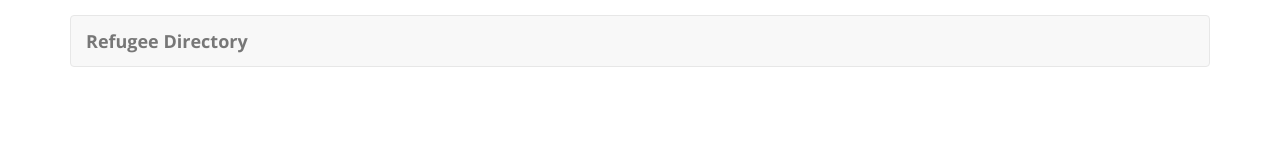
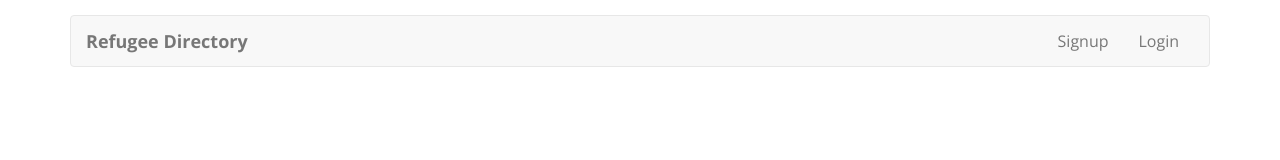
Before and after one commit to Md-Almasri/Refugee-Directory-React-app, a React (Create React App) app: page / in a window 1280 px wide. Shown: the top 160 px of the page. Built offline with nearby package versions, Linux system fonts and the light colour scheme.

Commit message:
Add signup and login links to Nav

```diff
--- a/src/App.js
+++ b/src/App.js
@@ -1,10 +1,16 @@
 import React, { Component } from 'react';
-import { Link } from 'react-router-dom';
-import { Navbar } from 'react-bootstrap';
+import { withRouter, Link } from 'react-router-dom';
+import { Nav, Navbar } from 'react-bootstrap';
 import './App.css';
 import Routes from './Routes';
+import RouteNavItem from './components/RouteNavItem';
 
 class App extends Component {
+
+  handleNavLink = (event) => {
+    event.preventDefault();
+    this.props.history.push(event.currentTarget.getAttribute('href'));
+  }
 
   render() {
     return (
@@ -17,6 +23,14 @@
             </Navbar.Brand>
             <Navbar.Toggle />
           </Navbar.Header>
+
+          <Navbar.Collapse>
+            <Nav pullRight>
+              <RouteNavItem onClick={this.handleNavLink} href="/signup">Signup</RouteNavItem>
+              <RouteNavItem onClick={this.handleNavLink} href="/login">Login</RouteNavItem>
+            </Nav>
+          </Navbar.Collapse>
+
         </Navbar>
 
         <Routes />
@@ -26,4 +40,4 @@
   }
 }
 
-export default App;
+export default withRouter(App);
--- /dev/null
+++ b/src/components/RouteNavItem.js
@@ -0,0 +1,9 @@
+import React from 'react';
+import { Route } from 'react-router-dom';
+import { NavItem } from 'react-bootstrap';
+
+export default (props) => (
+  <Route path={props.href} exact children={({ match }) => (
+    <NavItem {...props} active={ match ? true : false }>{ props.children }</NavItem>
+  )}/>
+);
```
